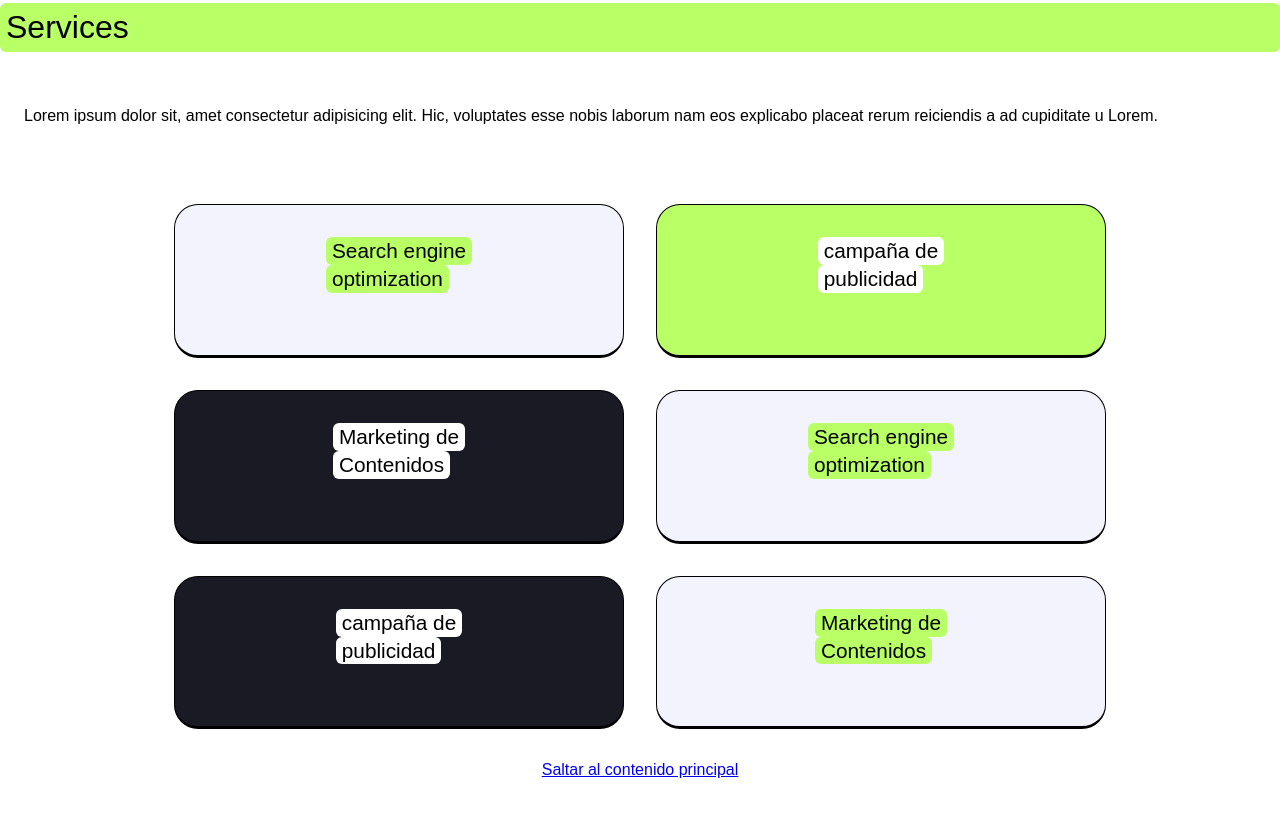
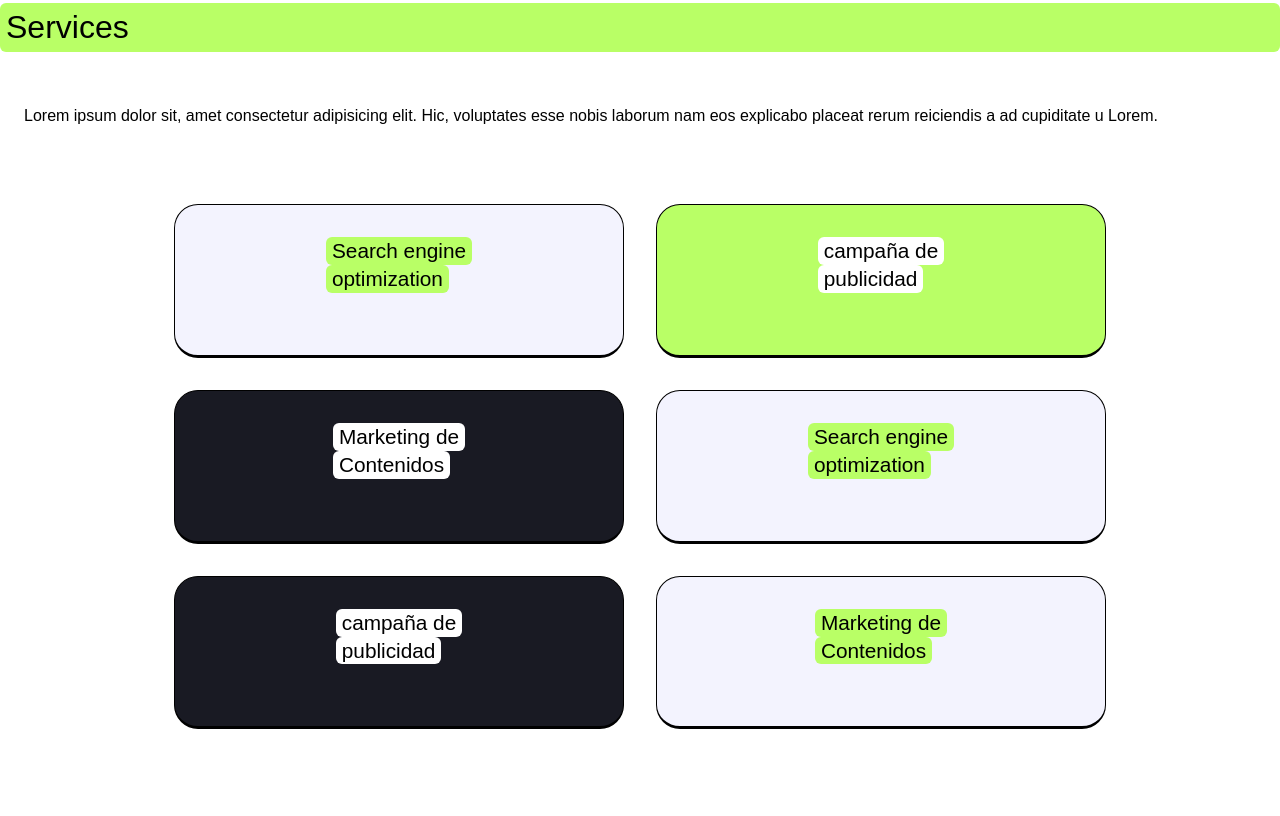
Before and after one commit to ylnaud/web-moderna, an Eleventy site: page code/index.njk in a window 1280 px wide. Shown: the part 731-1547 px from the top of the page. Built offline with nearby package versions, Linux system fonts and the light colour scheme; Eleventy itself is replaced by a stand-in of ours; files that its build step writes are made by us from their sources; what google-fonts-inline would draw is missing.

Commit message:
geUpdate

```diff
--- a/code/index.njk
+++ b/code/index.njk
@@ -58,7 +58,7 @@ tags:
         <a class="services__link" href="#">
           {% svgIcon 'arrow-black.svg' , 'services__arrow', 'Esto es un icono', 'Descripción del icono para dar click' %}
         </a>
-        {% svgIcon 'content-mkt.svg' , 'services__img','svg contenido marketing digital', 'eEste es mi svg contenido marketing digital ' %}
+        {% svgIcon 'content-mkt.svg' , 'services__img','svg contenido marketing digital', 'Este es mi svg contenido marketing digital ' %}
       </div>
     </article>
     <article class="services__article services__article--gray">
@@ -109,5 +109,4 @@ tags:
         {% svgIcon 'content-mkt.svg' , 'services__img','svg contenido marketing digital', 'eEste es mi svg contenido marketing digital ' %}
       </div>
     </article>
-    <a href="#skip" class="home">Saltar al contenido principal</a>
   </section>
```
Also changed, not shown: docs/index.html.
